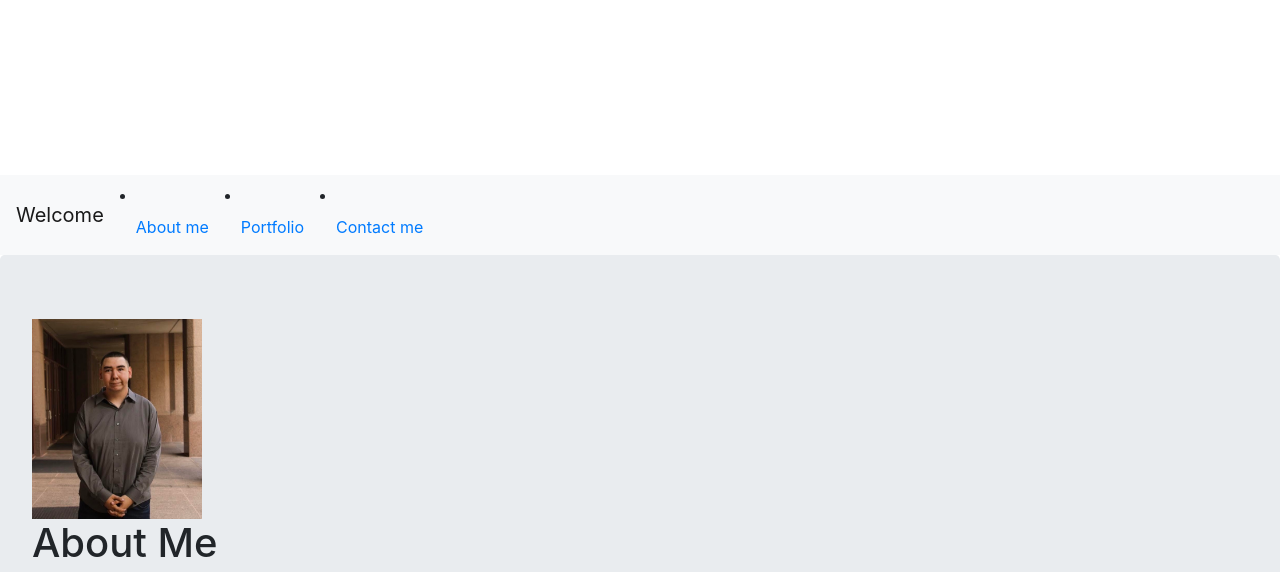
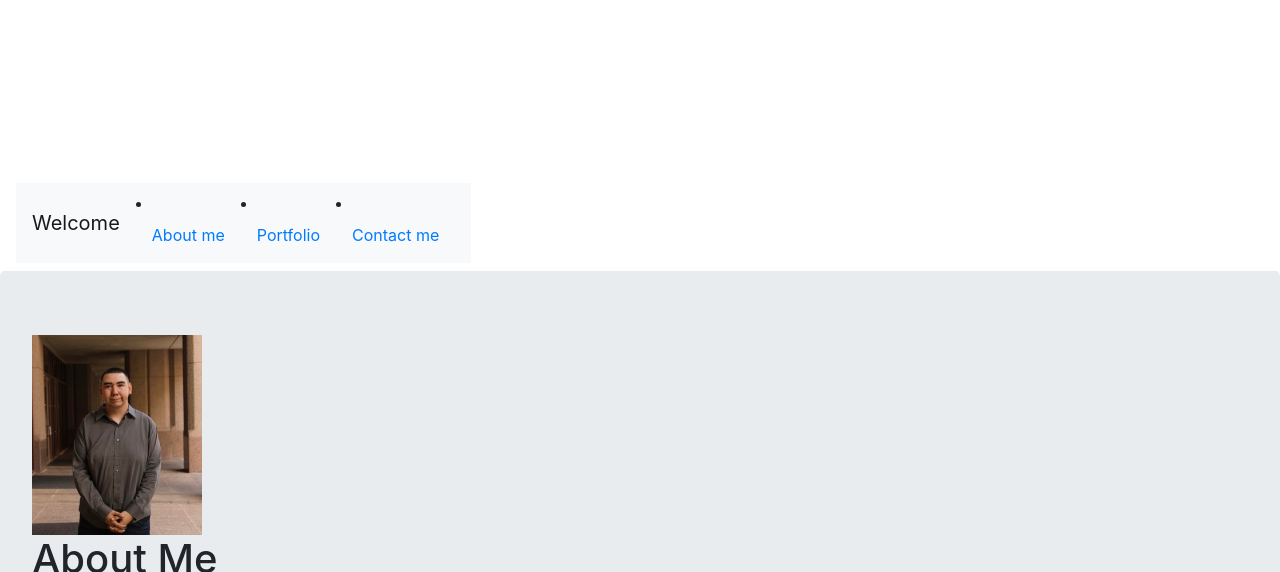
Before and after one commit to mattg2000/matt-portfolio, a plain HTML site: page public_html/index.html in a window 1280 px wide. Shown: the part 202-774 px from the top of the page. Drawn offline with nearby package versions, Linux system fonts and the light colour scheme.

Commit message:
fixed navbar?

```diff
--- a/public_html/index.html
+++ b/public_html/index.html
@@ -17,10 +17,9 @@
 		</div>
 	</div>
 </header>
-
+<div class="navbar">
 <nav class="navbar navbar-expand-lg navbar-light bg-light">
 	<a class="navbar-brand" href="#">Welcome</a>
-
 	<li class="nav-item">
 		<a class="nav-link" href="#">About me</a>
 	</li>
@@ -31,15 +30,14 @@
 		<a class="nav-link" href="#">Contact me</a>
 	</li>
 </nav>
+</div>
 
-	<div class="jumbotron" id="jumbotron">
+<div class="jumbotron" id="jumbotron">
 	<img src="IMG-3426.jpg" class="img-responsive" height="200em">
 	<h1>About Me</h1>
 	<p>I grew up in Albuquerque New Mexico, I graduated from Amy Biehl high school in 2019. There I took dual credit
-		classes
-		at CNM, I took business professionalism and Intro to Art. As a graduation requirement I also volunteered for over
-		100
-		hours at ECHO a local food bank for senior citizens. After High school I took</p>
+		classes at CNM, I took business professionalism and Intro to Art. As a graduation requirement I also volunteered for over
+		100 hours at ECHO a local food bank for senior citizens. After High school I took</p>
 </div>
 
 <h1>Portfolio:</h1>
@@ -137,4 +135,5 @@
 				src="https://stackpath.bootstrapcdn.com/bootstrap/4.1.1/js/bootstrap.min.js"></script>
 
 <script src="script.js"></script>
+</body>
 </html>
```
Also changed, not shown: 1 other file.
